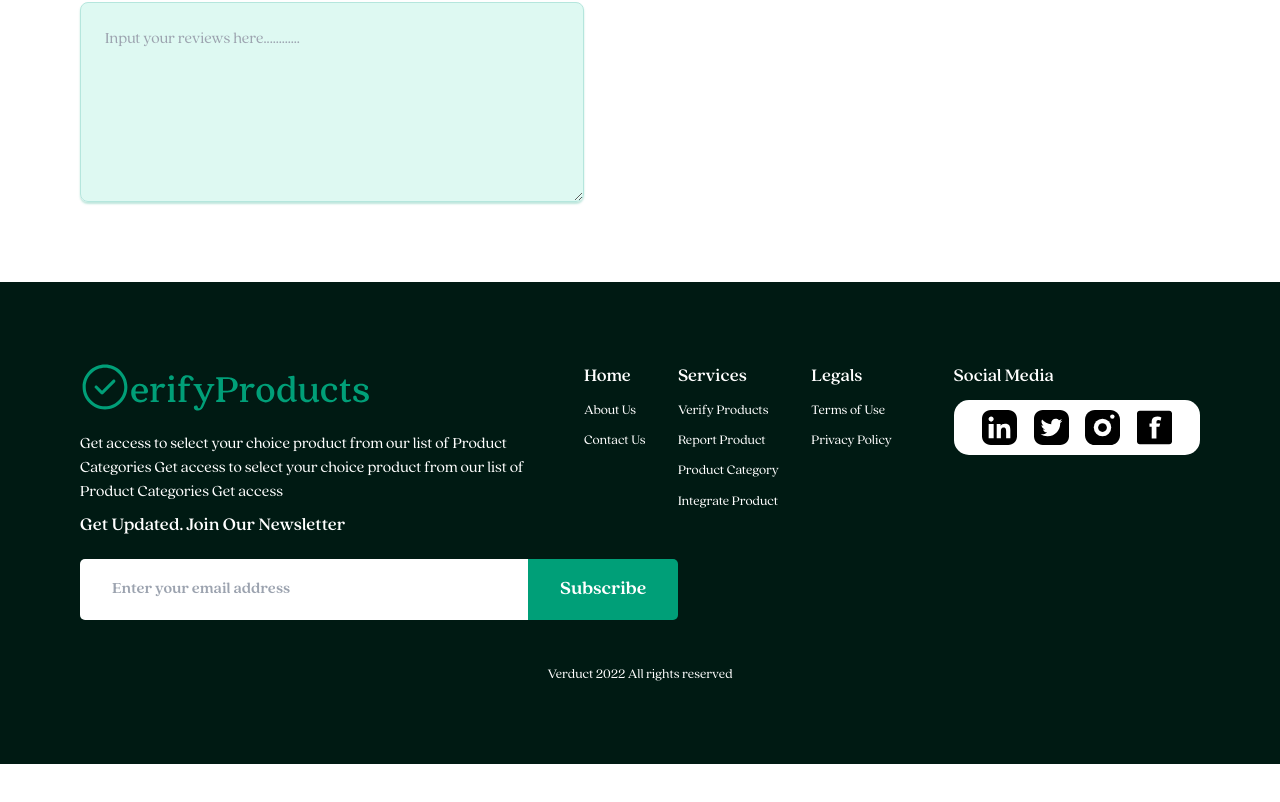
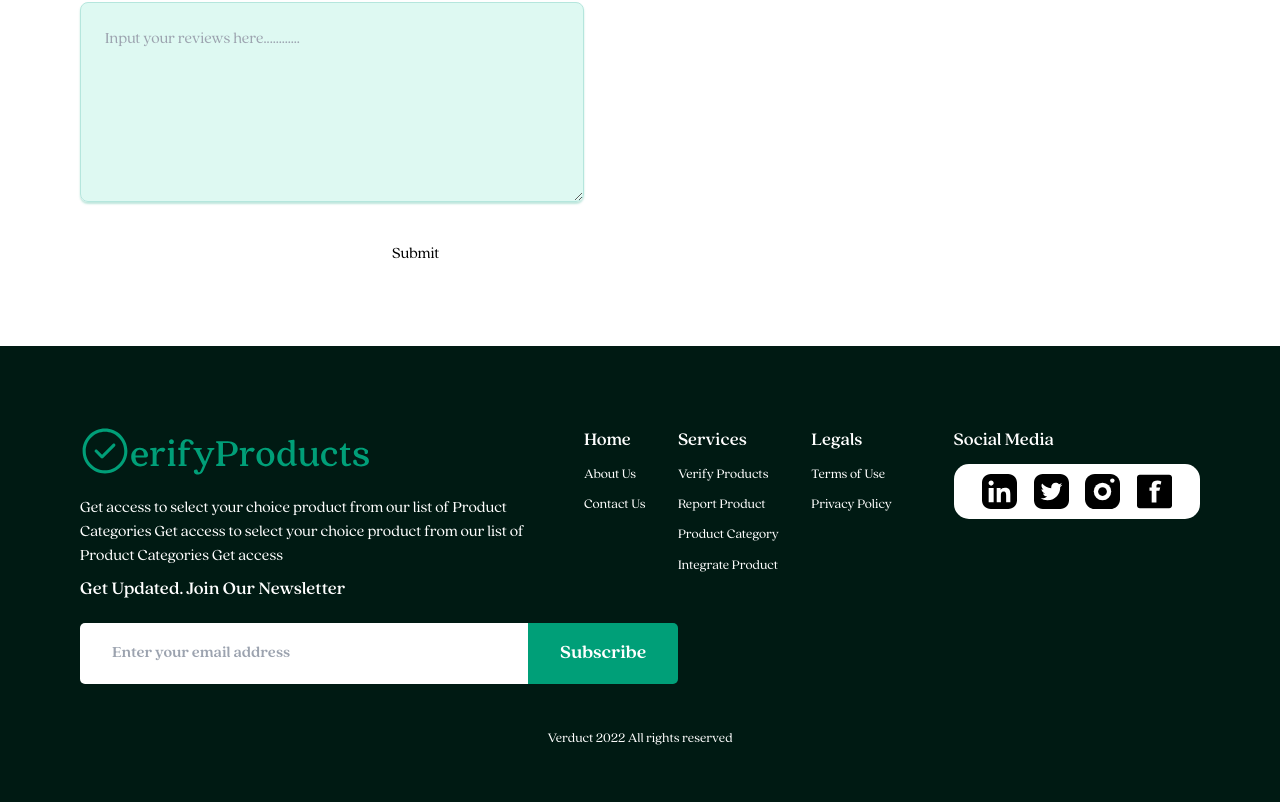
Before and after one commit to Verify-App-TUTN/VerifyProduct, a React (Create React App) app: page /contactus in a window 1280 px wide. Shown: the part 966-1768 px from the top of the page. Before the commit the page ends 1730 px from the top, so only its background shows below. Built offline with nearby package versions, Linux system fonts and the light colour scheme.

Commit message:
added submit button

```diff
--- a/src/pages/ContactUs/ContactUs.jsx
+++ b/src/pages/ContactUs/ContactUs.jsx
@@ -24,6 +24,7 @@ const ContactUs = () => {
               <label className={style.ContactUs__content__forms__container__text__label}>Send Us a Message</label>
               <textarea placeholder="Input your reviews here............" className={style.ContactUs__content__forms__container__text__input} />
             </div>
+            <button className={style.ContactUs__content__forms__container__button}>Submit</button>
           </div>
         </div>
         <div className={style.ContactUs__image}>
```
